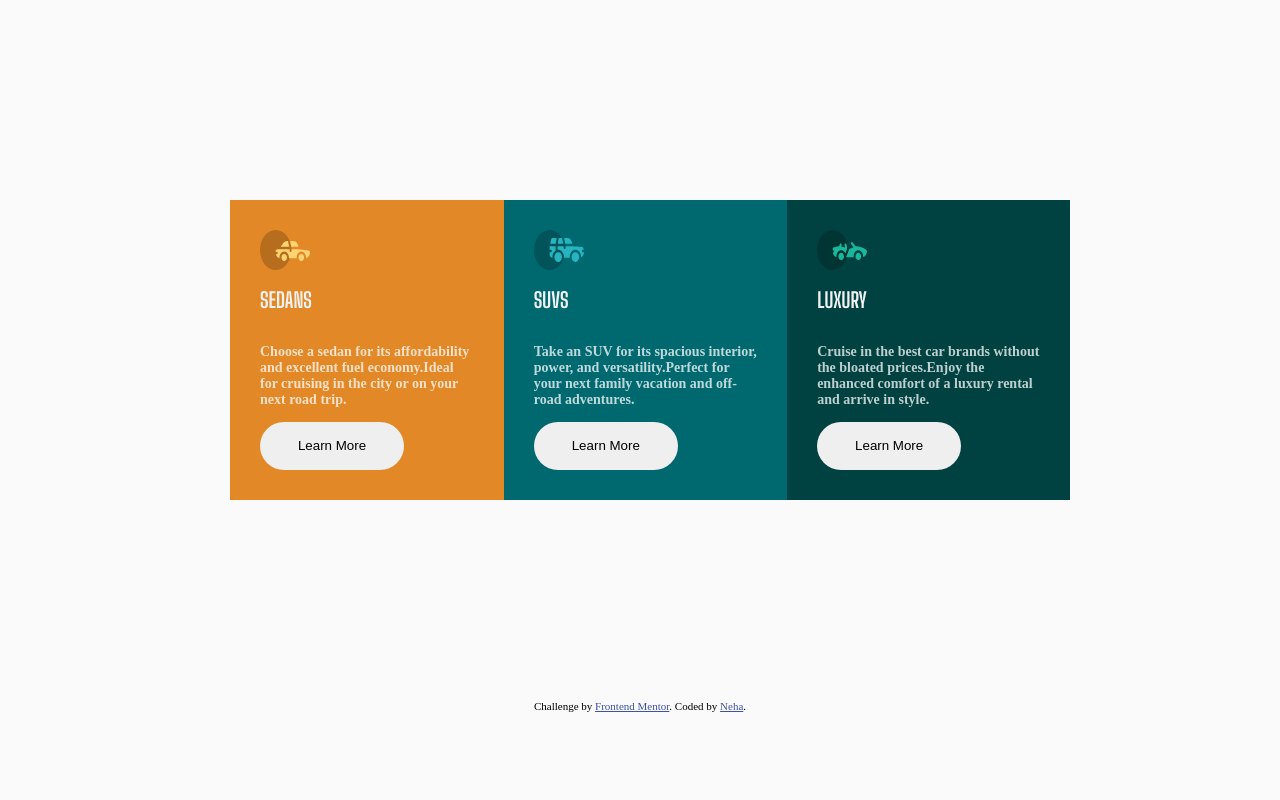
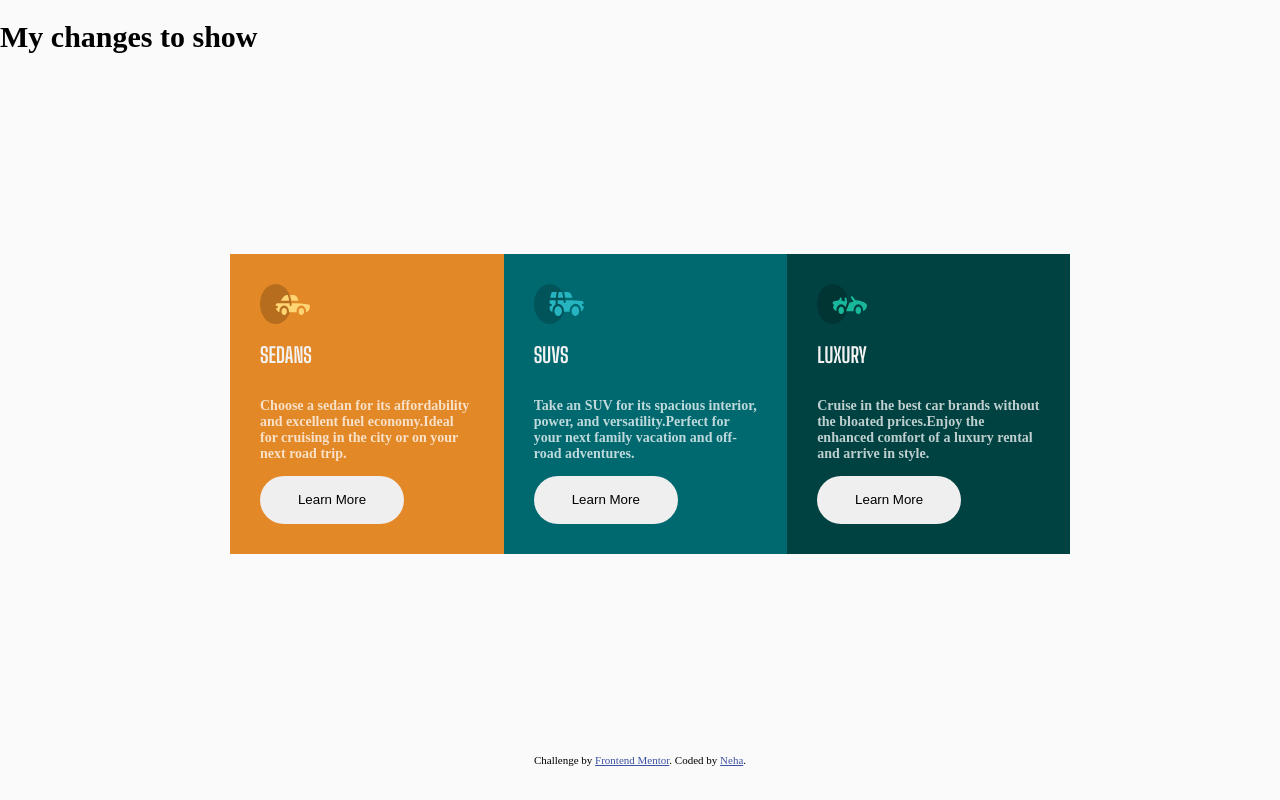
Before and after one commit to SijariaNeha/cards-project, a plain HTML site: page index.html in a window 1280 px wide. Drawn offline with Linux system fonts and the light colour scheme.

Commit message:
edited version

```diff
--- a/index.html
+++ b/index.html
@@ -17,6 +17,7 @@
   </style>
 </head>
 <body>
+  <h1>My changes to show</h1>
   <div class="outer-box">
 
       <div class="full-card">
```
